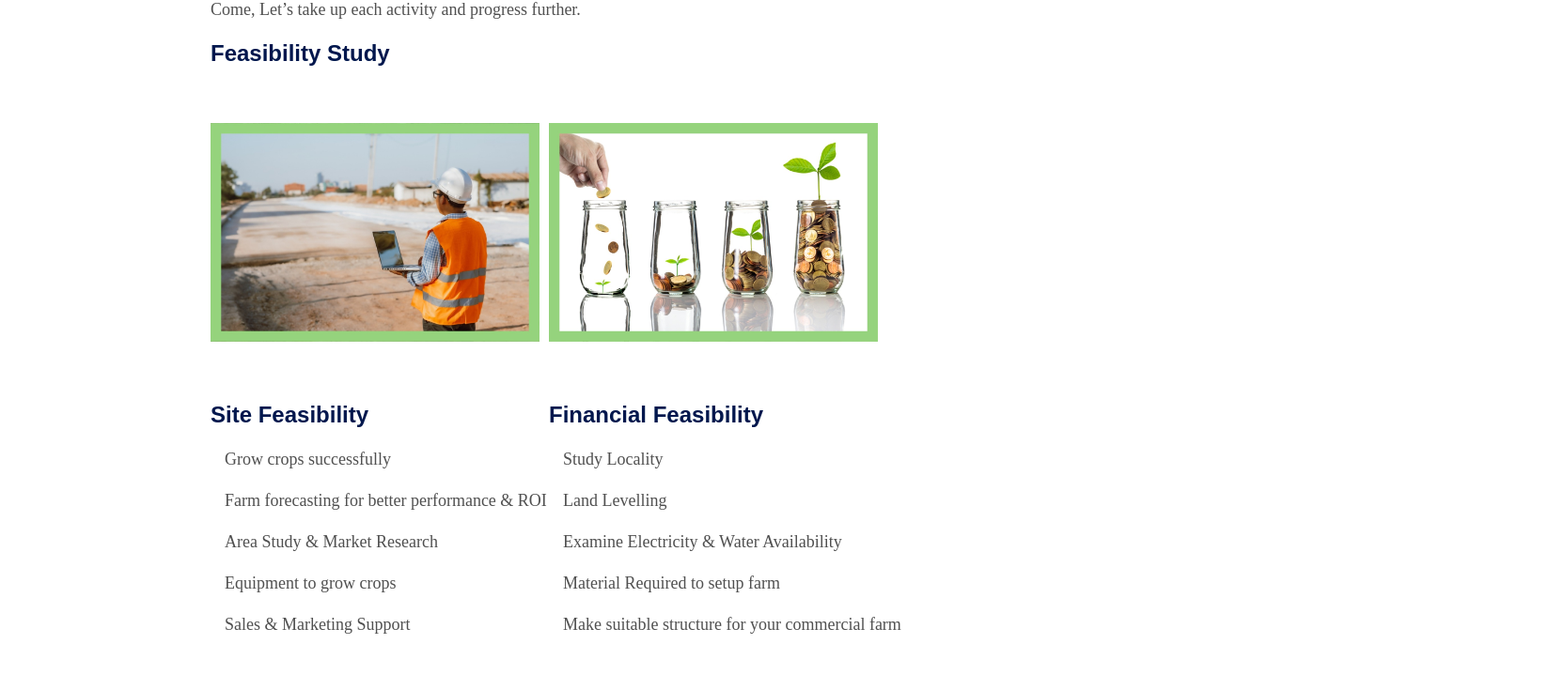
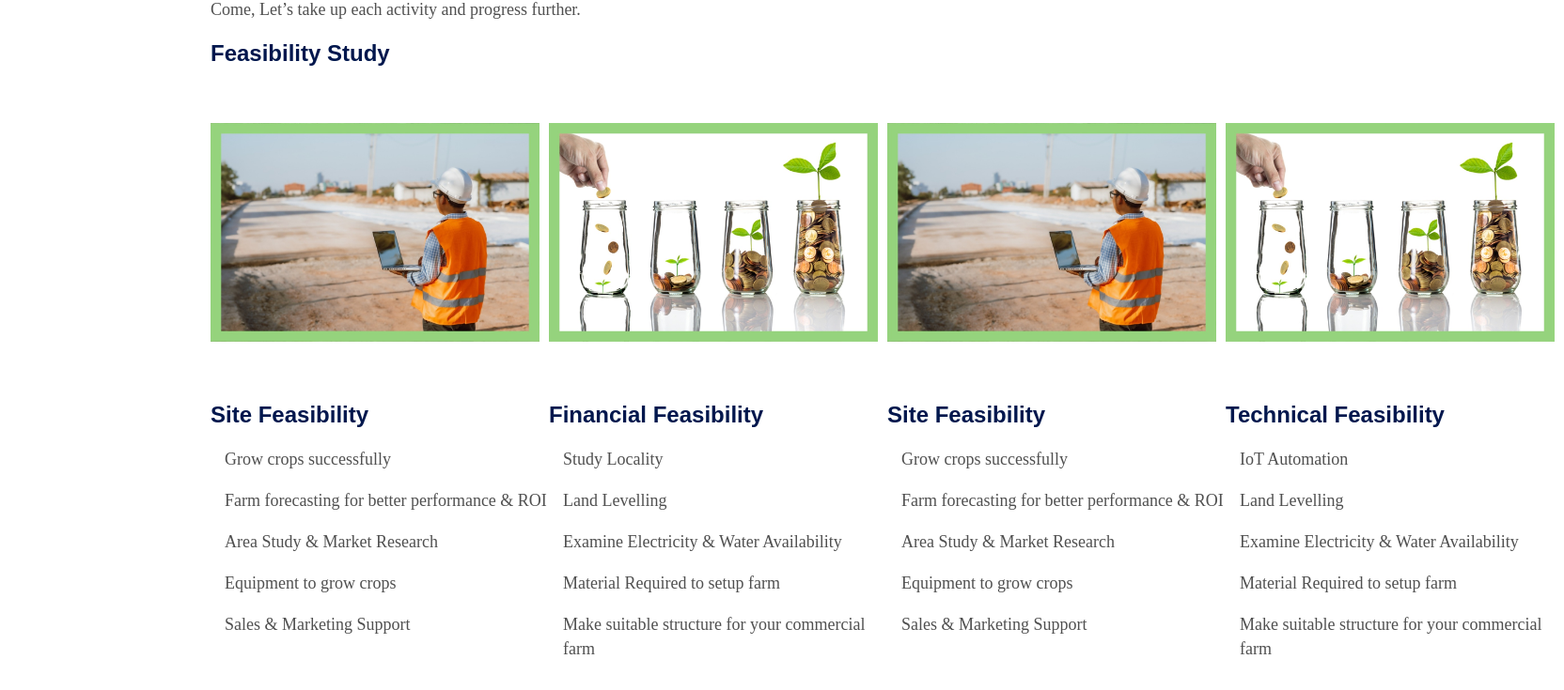
Before and after one commit to Sk-Bhardwaj24/Caliper_Business, a React (Create React App) app: page / in a window 1280 px wide. Shown: the part 949-1684 px from the top of the page at 94% size, 1664 px wide, since content can reach past the window. Before the commit the page ends 1663 px from the top, so only its background shows below. Built offline with nearby package versions, Linux system fonts and the light colour scheme.

Commit message:
designing service page

```diff
--- a/src/components/Service.jsx
+++ b/src/components/Service.jsx
@@ -107,6 +107,46 @@ const Service = () => {
               Make suitable structure for your commercial farm
             </p>
           </div>
+          <div>
+            <img src={ser7} alt="farming" />
+            <h2 className={styles.sec1}> Site Feasibility</h2>
+            <p className={styles.ssp} style={{ marginLeft: "15px" }}>
+              {" "}
+              Grow crops successfully
+            </p>
+            <p className={styles.ssp} style={{ marginLeft: "15px" }}>
+              Farm forecasting for better performance & ROI
+            </p>
+            <p className={styles.ssp} style={{ marginLeft: "15px" }}>
+              Area Study & Market Research
+            </p>
+            <p className={styles.ssp} style={{ marginLeft: "15px" }}>
+              Equipment to grow crops
+            </p>
+            <p className={styles.ssp} style={{ marginLeft: "15px" }}>
+              Sales & Marketing Support
+            </p>
+          </div>
+          <div>
+            <img src={ser8} alt="farming" />
+            <h2 className={styles.sec1}>Technical Feasibility</h2>
+            <p className={styles.ssp} style={{ marginLeft: "15px" }}>
+              {" "}
+              IoT Automation
+            </p>
+            <p className={styles.ssp} style={{ marginLeft: "15px" }}>
+              Land Levelling
+            </p>
+            <p className={styles.ssp} style={{ marginLeft: "15px" }}>
+              Examine Electricity & Water Availability
+            </p>
+            <p className={styles.ssp} style={{ marginLeft: "15px" }}>
+              Material Required to setup farm
+            </p>
+            <p className={styles.ssp} style={{ marginLeft: "15px" }}>
+              Make suitable structure for your commercial farm
+            </p>
+          </div>
         </div>
       </div>
       <p className={styles.ssp}></p>
```
